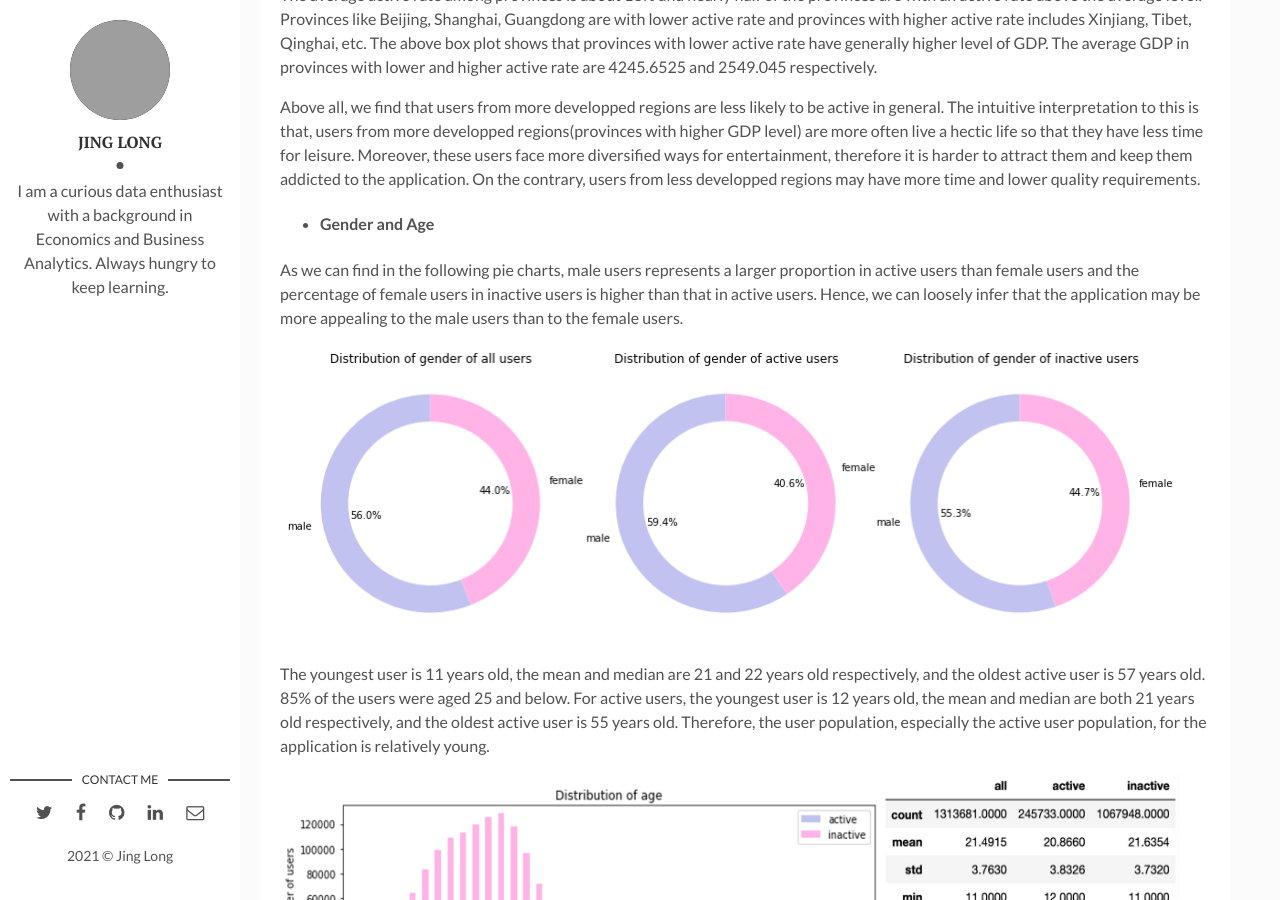
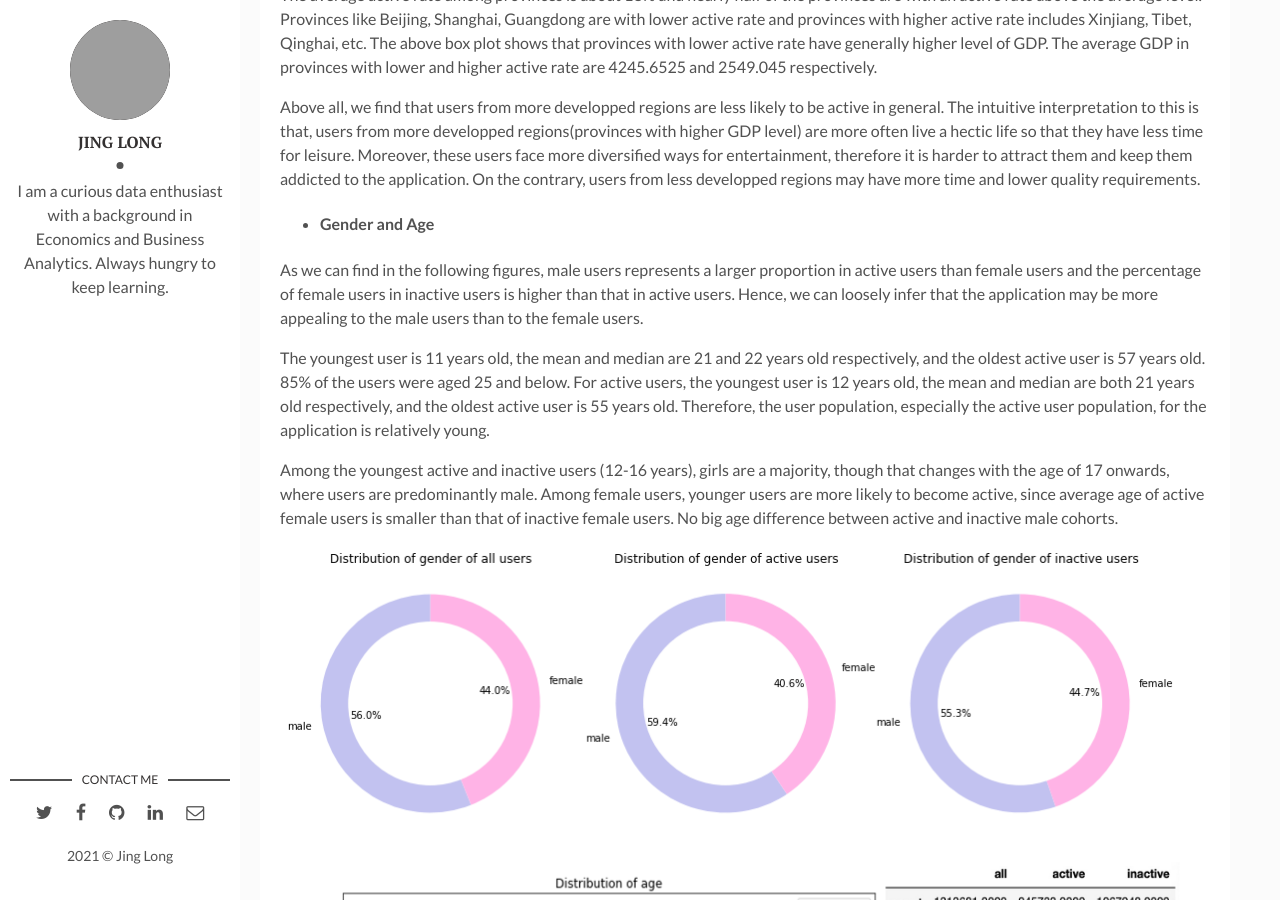
Before and after one commit to jing042323/jing-long, a Jekyll site: the page built from _posts/2021-09-15-NCM.markdown, in a window 1280 px wide and 900 px high, scrolled down 5015 px. Built offline with Jekyll 4.4.1, drawn with Linux system fonts in a browser that asks for light colours; comment, search, counter and statistics services are not loaded; grey boxes are pictures that could not be loaded.

Commit message:
update ncm

```diff
--- a/_posts/2021-09-15-NCM.markdown
+++ b/_posts/2021-09-15-NCM.markdown
@@ -97,14 +97,14 @@ Above all, we find that users from more developped regions are less likely to be
 
 - #### Gender and Age
 
-As we can find in the following pie charts, male users represents a larger proportion in active users than female users and the percentage of female users in inactive users is higher than that in active users. Hence, we can loosely infer that the application may be more appealing to the male users than to the female users.
+As we can find in the following figures, male users represents a larger proportion in active users than female users and the percentage of female users in inactive users is higher than that in active users. Hence, we can loosely infer that the application may be more appealing to the male users than to the female users.
+
+The youngest user is 11 years old, the mean and median are 21 and 22 years old respectively, and the oldest active user is 57 years old. 85% of the users were aged 25 and below. For active users, the youngest user is 12 years old, the mean and median are both 21 years old respectively, and the oldest active user is 55 years old. Therefore, the user population, especially the active user population, for the application is relatively young.
+
+Among the youngest active and inactive users (12-16 years), girls are a majority, though that changes with the age of 17 onwards, where users are predominantly male. Among female users, younger users are more likely to become active, since average age of active female users is smaller than that of inactive female users. No big age difference between active and inactive male cohorts.
 
 ![gender]({{site.baseurl}}/assets/img/NCM/2_3_gender.png){:height="300px" width="900px"}
 
-The youngest user is 11 years old, the mean and median are 21 and 22 years old respectively, and the oldest active user is 57 years old. 85% of the users were aged 25 and below. For active users, the youngest user is 12 years old, the mean and median are both 21 years old respectively, and the oldest active user is 55 years old. Therefore, the user population, especially the active user population, for the application is relatively young.
-
 ![age]({{site.baseurl}}/assets/img/NCM/2_3_age.png){:height="250px" width="900px"}
 
-Among the youngest active and inactive users (12-16 years), girls are a majority, though that changes with the age of 17 onwards, where users are predominantly male. Among female users, younger users are more likely to become active, since average age of active female users is smaller than that of inactive female users. No big age difference between active and inactive male cohorts.
-
 ![gender and age]({{site.baseurl}}/assets/img/NCM/2_3_gender_age.png){:height="400px" width="900px"}
```
